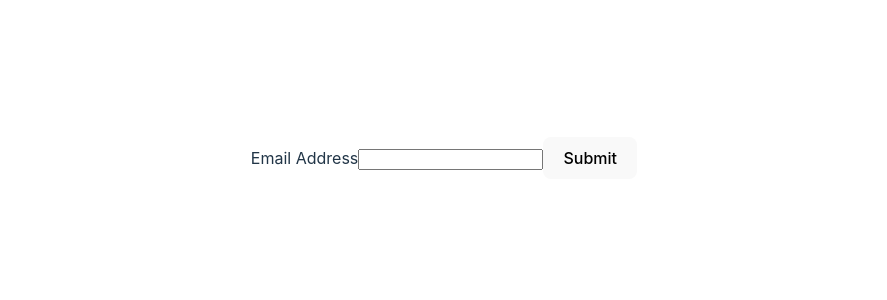
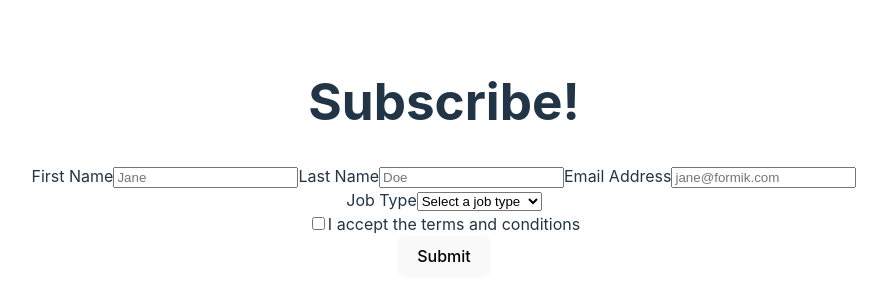
Before and after one commit to westminster-study-center/react-sample, a React (Vite) app: page /SignupForm in a window 1280 px wide. Shown: the part 242-542 px from the top of the page, without its empty margins (196-1083 px from the left). Built offline with nearby package versions, Linux system fonts and the light colour scheme.

Commit message:
init form

```diff
--- a/package.json
+++ b/package.json
@@ -16,7 +16,8 @@
     "react": "^18.3.1",
     "react-dom": "^18.3.1",
     "react-router-dom": "^6.26.0",
-    "sort-by": "^1.2.0"
+    "sort-by": "^1.2.0",
+    "yup": "^1.4.0"
   },
   "devDependencies": {
     "@types/react": "^18.3.3",
--- a/src/SignupForm.tsx
+++ b/src/SignupForm.tsx
@@ -1,29 +1,132 @@
-import { useFormik } from 'formik';
+import { Formik, Form, useField } from 'formik';
+import * as Yup from 'yup';
 
+const MyTextInput = ({ label, ...props }) => {
+  // useField() returns [formik.getFieldProps(), formik.getFieldMeta()]
+  // which we can spread on <input>. We can use field meta to show an error
+  // message if the field is invalid and it has been touched (i.e. visited)
+  const [field, meta] = useField(props);
+  return (
+    <>
+      <label htmlFor={props.id || props.name}>{label}</label>
+      <input className="text-input" {...field} {...props} />
+      {meta.touched && meta.error ? (
+        <div className="error">{meta.error}</div>
+      ) : null}
+    </>
+  );
+};
+
+const MyCheckbox = ({ children, ...props }) => {
+  // React treats radios and checkbox inputs differently from other input types: select and textarea.
+  // Formik does this too! When you specify `type` to useField(), it will
+  // return the correct bag of props for you -- a `checked` prop will be included
+  // in `field` alongside `name`, `value`, `onChange`, and `onBlur`
+  const [field, meta] = useField({ ...props, type: 'checkbox' });
+  return (
+    <div>
+      <label className="checkbox-input">
+        <input type="checkbox" {...field} {...props} />
+        {children}
+      </label>
+      {meta.touched && meta.error ? (
+        <div className="error">{meta.error}</div>
+      ) : null}
+    </div>
+  );
+};
+
+const MySelect = ({ label, ...props }) => {
+  const [field, meta] = useField(props);
+  return (
+    <div>
+      <label htmlFor={props.id || props.name}>{label}</label>
+      <select {...field} {...props} />
+      {meta.touched && meta.error ? (
+        <div className="error">{meta.error}</div>
+      ) : null}
+    </div>
+  );
+};
+
+// And now we can use these
 const SignupForm = () => {
-  // Pass the useFormik() hook initial form values and a submit function that will
-  // be called when the form is submitted
-  const formik = useFormik({
-    initialValues: {
-      email: '',
-    },
-    onSubmit: (values: unknown) => {
-      alert(JSON.stringify(values, null, 2));
-    },
-  });
   return (
-    <form onSubmit={formik.handleSubmit}>
-      <label htmlFor="email">Email Address</label>
-      <input
-        id="email"
-        name="email"
-        type="email"
-        onChange={formik.handleChange}
-        value={formik.values.email}
-      />
+    <>
+      <h1>Subscribe!</h1>
+      <Formik
+        initialValues={{
+          firstName: '',
+          lastName: '',
+          email: '',
+          acceptedTerms: false, // added for our checkbox
+          jobType: '', // added for our select
+        }}
+        validationSchema={Yup.object({
+          firstName: Yup.string()
+            .max(15, 'Must be 15 characters or less')
+            .required('Required'),
+          lastName: Yup.string()
+            .max(20, 'Must be 20 characters or less')
+            .required('Required'),
+          email: Yup.string()
+            .email('Invalid email address')
+            .required('Required'),
+          acceptedTerms: Yup.boolean()
+            .required('Required')
+            .oneOf([true], 'You must accept the terms and conditions.'),
+          jobType: Yup.string()
+            .oneOf(
+              ['designer', 'development', 'product', 'other'],
+              'Invalid Job Type'
+            )
+            .required('Required'),
+        })}
+        onSubmit={(values, { setSubmitting }) => {
+          setTimeout(() => {
+            alert(JSON.stringify(values, null, 2));
+            setSubmitting(false);
+          }, 400);
+        }}
+      >
+        <Form>
+          <MyTextInput
+            label="First Name"
+            name="firstName"
+            type="text"
+            placeholder="Jane"
+          />
 
-      <button type="submit">Submit</button>
-    </form>
+          <MyTextInput
+            label="Last Name"
+            name="lastName"
+            type="text"
+            placeholder="Doe"
+          />
+
+          <MyTextInput
+            label="Email Address"
+            name="email"
+            type="email"
+            placeholder="jane@formik.com"
+          />
+
+          <MySelect label="Job Type" name="jobType">
+            <option value="">Select a job type</option>
+            <option value="designer">Designer</option>
+            <option value="development">Developer</option>
+            <option value="product">Product Manager</option>
+            <option value="other">Other</option>
+          </MySelect>
+
+          <MyCheckbox name="acceptedTerms">
+            I accept the terms and conditions
+          </MyCheckbox>
+
+          <button type="submit">Submit</button>
+        </Form>
+      </Formik>
+    </>
   );
 };
 
```
Also changed, not shown: src/Formik.jsx (added, +17 -0 lines), 2 other files (tests, documents, lock files or other folders).
